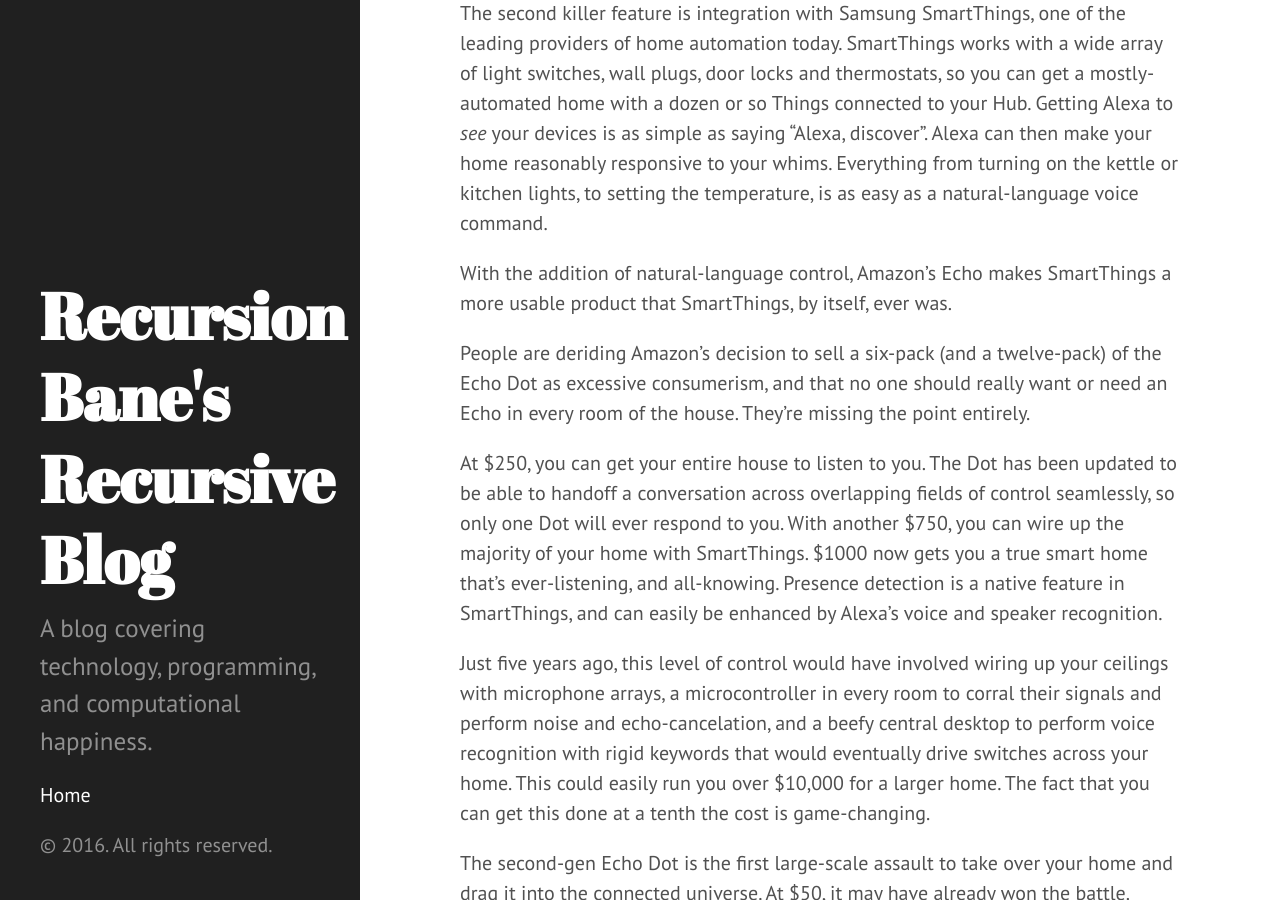
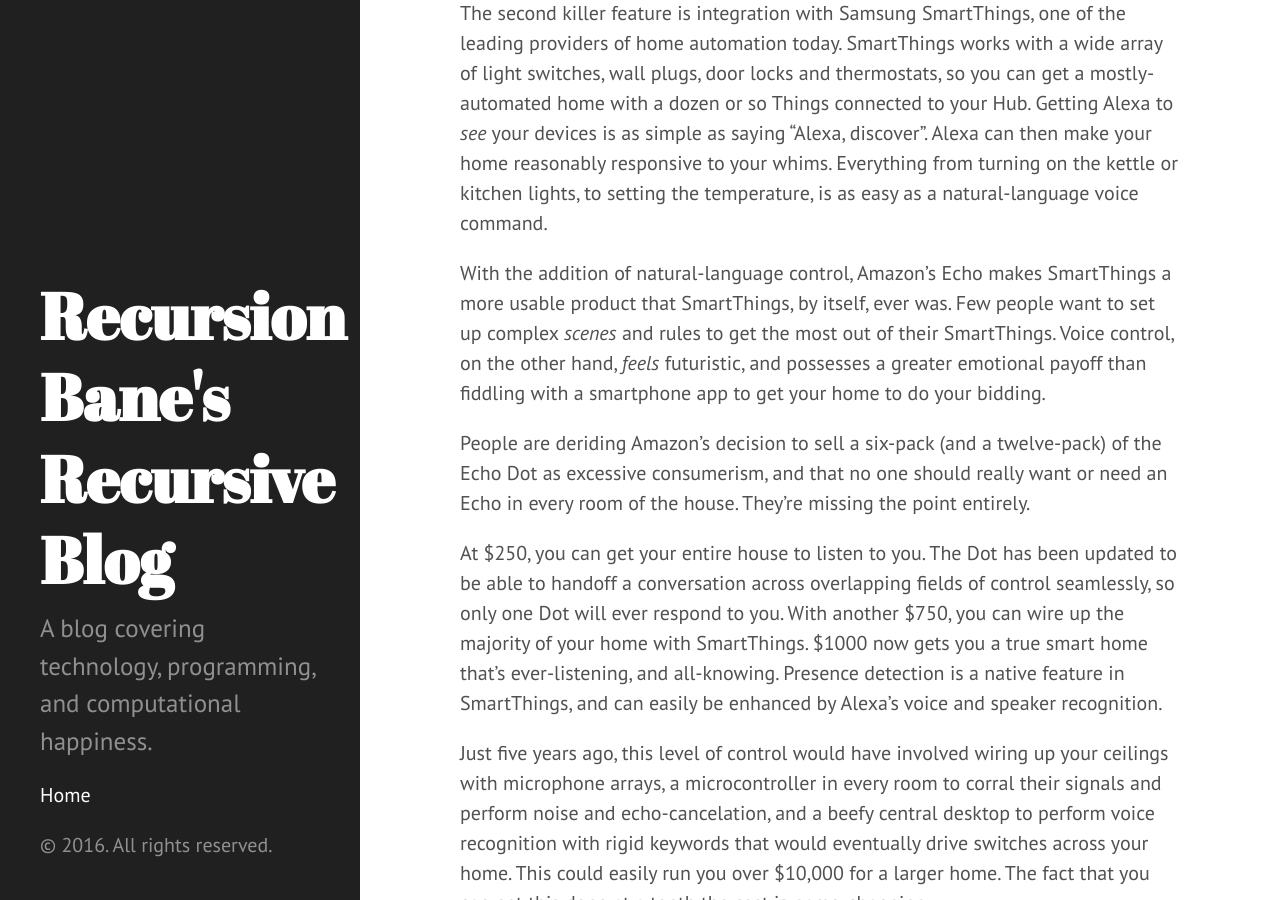
Before and after one commit to recursionbane/recursionbane.github.io, a Jekyll site: the page built from _posts/2016-10-02-the-arrival-of-the-responsive-home.markdown, in a window 1280 px wide and 900 px high, scrolled down 892 px. Built offline with Jekyll 4.4.1, drawn with Linux system fonts in a browser that asks for light colours.

Commit message:
Post update: The arrival of the responsive home

```diff
--- a/_posts/2016-10-02-the-arrival-of-the-responsive-home.markdown
+++ b/_posts/2016-10-02-the-arrival-of-the-responsive-home.markdown
@@ -15,7 +15,7 @@
 
 The second killer feature is integration with Samsung SmartThings, one of the leading providers of home automation today. SmartThings works with a wide array of light switches, wall plugs, door locks and thermostats, so you can get a mostly-automated home with a dozen or so Things connected to your Hub. Getting Alexa to _see_ your devices is as simple as saying "Alexa, discover". Alexa can then make your home reasonably responsive to your whims. Everything from turning on the kettle or kitchen lights, to setting the temperature, is as easy as a natural-language voice command.
 
-With the addition of natural-language control, Amazon's Echo makes SmartThings a more usable product that SmartThings, by itself, ever was.
+With the addition of natural-language control, Amazon's Echo makes SmartThings a more usable product that SmartThings, by itself, ever was. Few people want to set up complex _scenes_ and rules to get the most out of their SmartThings. Voice control, on the other hand, _feels_ futuristic, and possesses a greater emotional payoff than fiddling with a smartphone app to get your home to do your bidding.
 
 People are deriding Amazon's decision to sell a six-pack (and a twelve-pack) of the Echo Dot as excessive consumerism, and that no one should really want or need an Echo in every room of the house. They're missing the point entirely.
 
```
